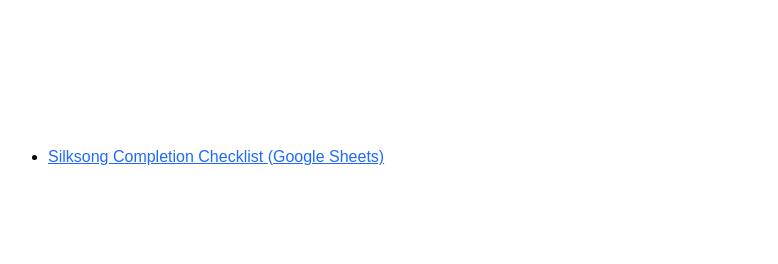
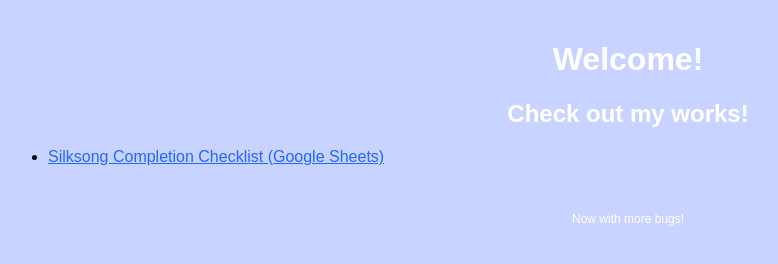
Before and after one commit to TheCentiCoding/TheCentiCoding.github.io, a plain HTML site: page index.html in a window 1280 px wide. Shown: the whole page, without its empty margins (12-790 px from the left). Drawn offline with Linux system fonts and the light colour scheme.

Commit message:
Update style.css

```diff
--- a/style.css
+++ b/style.css
@@ -2,7 +2,7 @@ body {
     font-family: Arial, sans-serif;
     margin: 0;
     padding: 20px;
-    background: ##c9d3ff;
+    background: #c9d3ff;
 }
 
 
```
